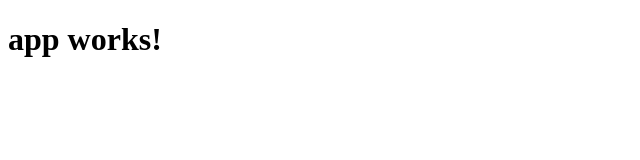
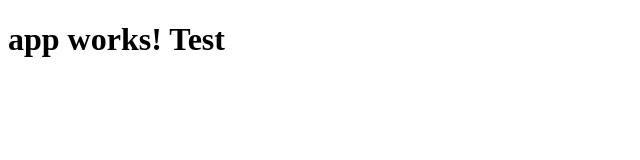
Before and after one commit to LebdaSCIA/DependencyHellSCIA, an Angular app: page / in a window 1280 px wide. Shown: the top 160 px of the page, without its empty margins (0-640 px from the left). Built offline with nearby package versions, Linux system fonts and the light colour scheme.

Commit message:
First comit test

```diff
--- a/src/app/app.component.html
+++ b/src/app/app.component.html
@@ -1,3 +1,4 @@
 <h1>
   {{title}}
+  Test
 </h1>
```
